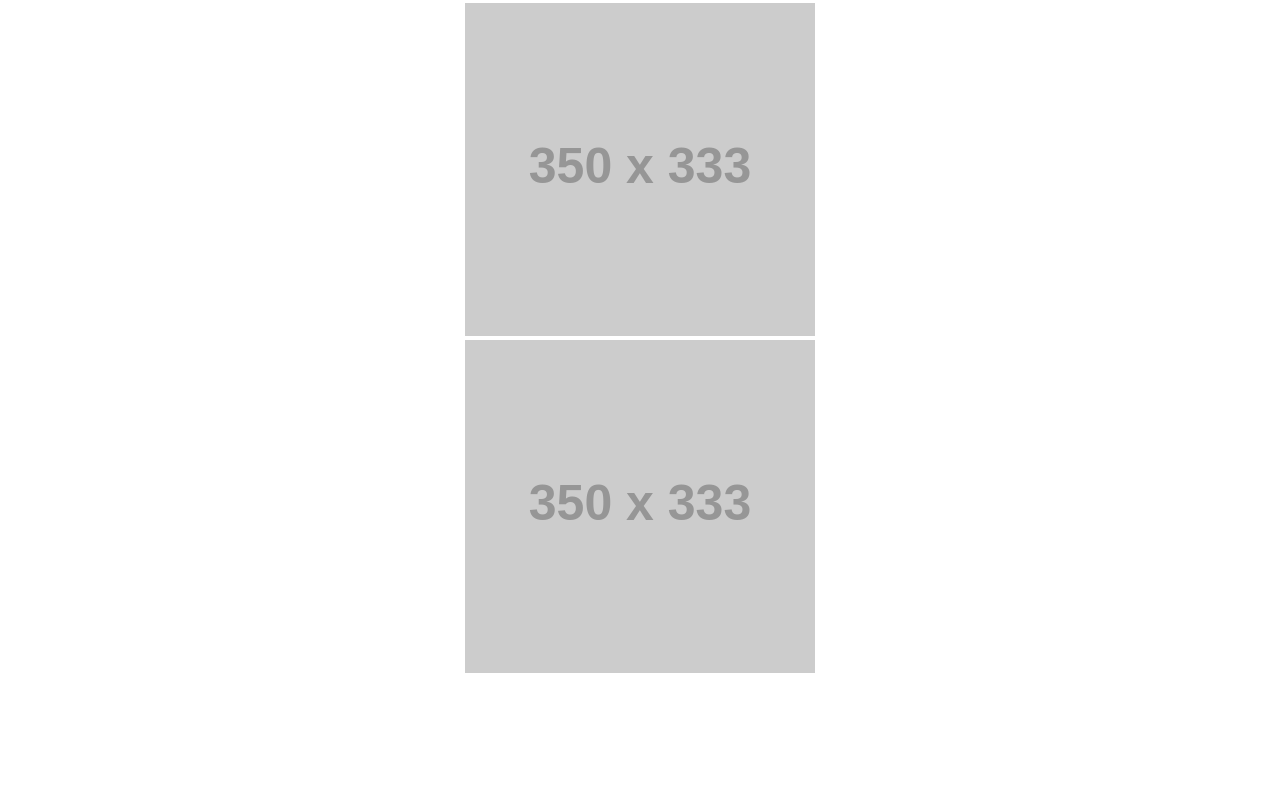
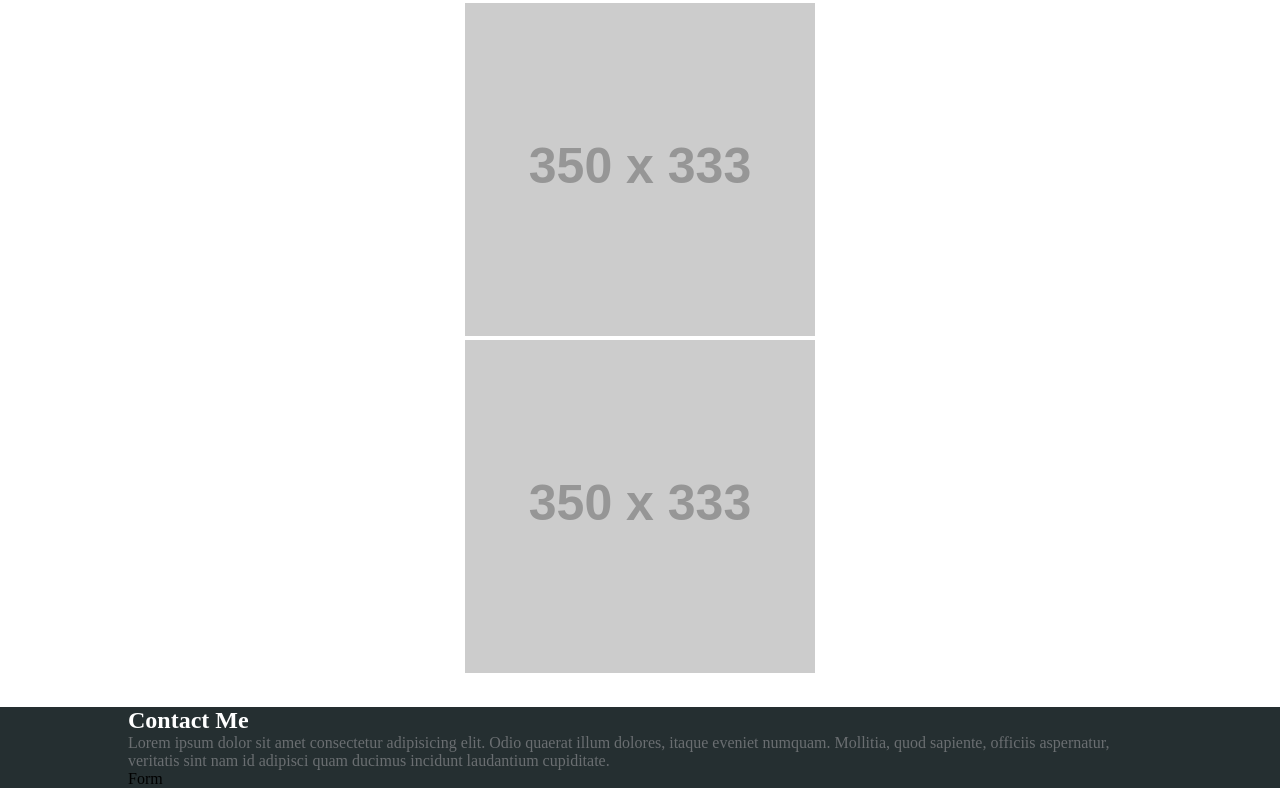
Before and after one commit to DinaTaklit/Create-A-website-from-a-preview, a plain HTML site: page index.html in a window 1280 px wide. Shown: the part 4183-4971 px from the top of the page. Before the commit the page ends 4890 px from the top, so only its background shows below. Drawn offline with Linux system fonts and the light colour scheme; placeholder pictures from the web are drawn by us.

Commit message:
feat: Add contact section

```diff
--- a/index.html
+++ b/index.html
@@ -222,6 +222,19 @@
             </div>
         </section>
         <!-- /Portfolio -->
+        <!-- Contact -->
+        <section class="contact">
+            <div class="container">
+                <div class="info">
+                    <h2>Contact Me</h2>
+                    <p>Lorem ipsum dolor sit amet consectetur adipisicing elit. Odio quaerat illum dolores, itaque eveniet numquam. Mollitia, quod sapiente, officiis aspernatur, veritatis sint nam id adipisci quam ducimus incidunt laudantium cupiditate.</p>
+                </div>
+                <div class="form">
+                    Form
+                </div>
+            </div>
+        </section>
+        <!-- /Contact -->
 
     </main>
     <!-- /main -->
--- a/public/css/style.css
+++ b/public/css/style.css
@@ -120,3 +120,16 @@
 }
 
 /* /Portfolio */
+
+/** Contact ****/
+.contact {
+    background-color: #252f31;
+}
+.contact h2{
+    color: #fff;
+}
+.contact p {
+    color: #6a6e71;
+}
+
+/** /Contact ***/
```
